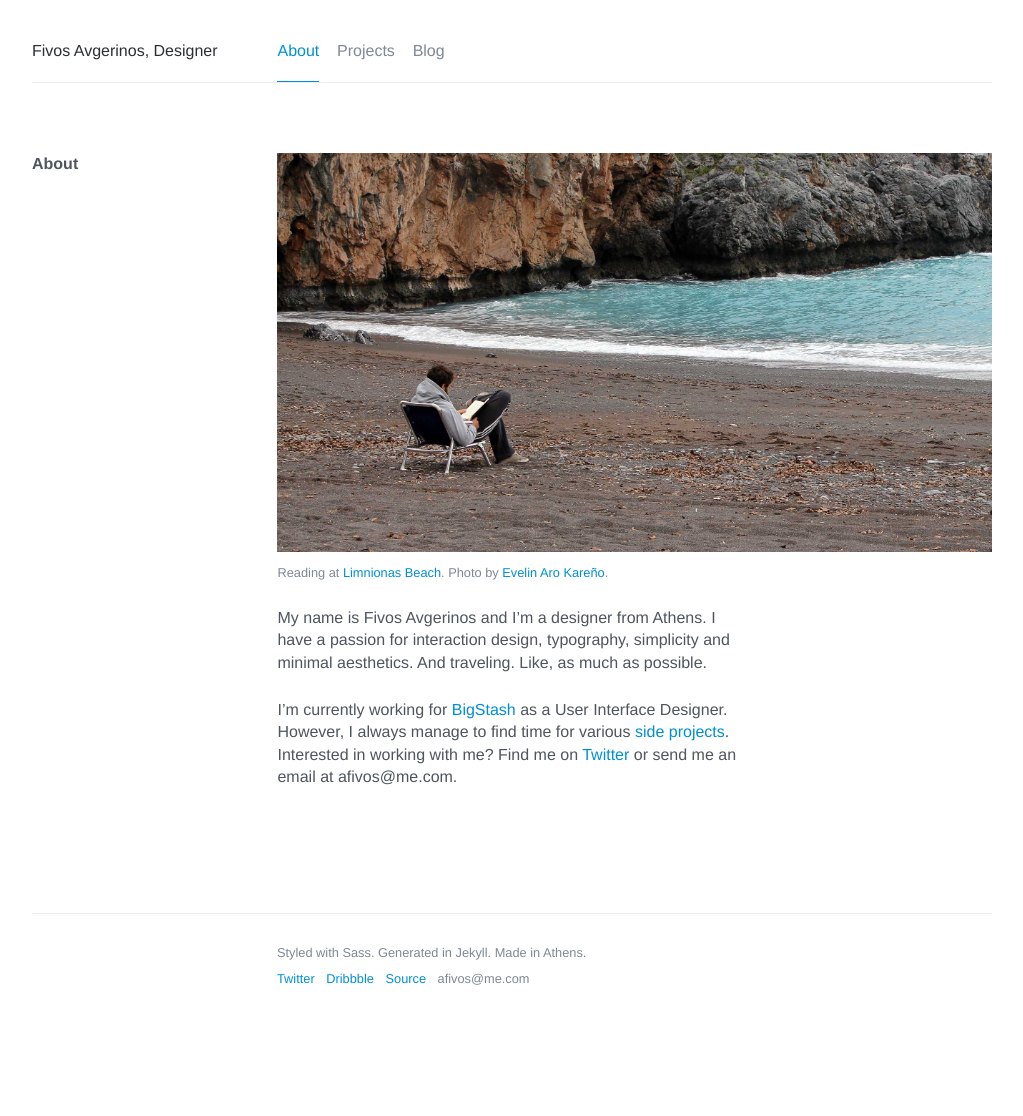
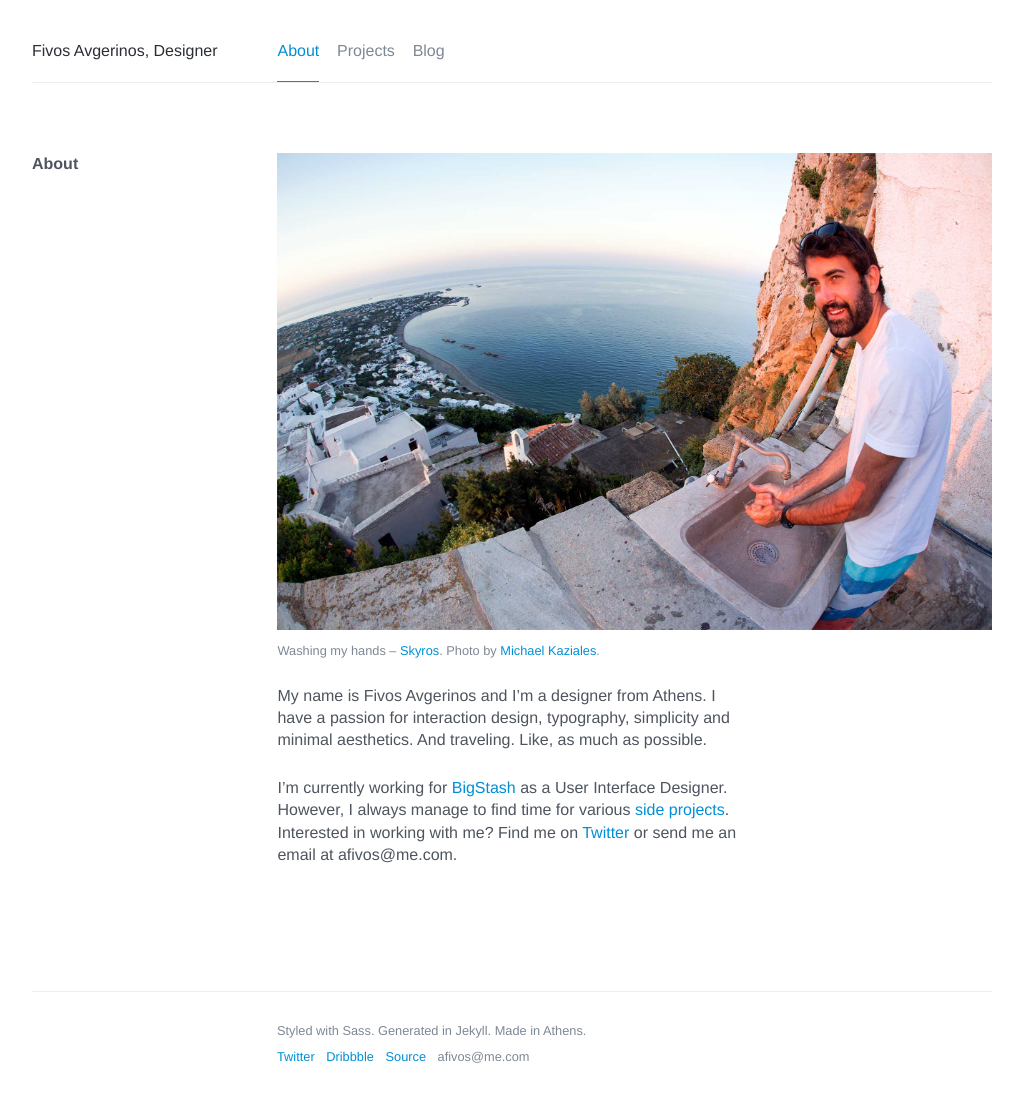
Before and after one commit to afivos/afivos.com, a Jekyll site: the page built from index.md, in a window 1280 px wide. Shown: the whole page, without its empty margins (128-1151 px from the left). Built offline with Jekyll 4.4.1, drawn with Linux system fonts in a browser that asks for light colours; nearby versions of some CDN libraries; comment, search, counter and statistics services are not loaded; before the commit the page ends 1038 px from its top, so only the background shows below that.

Commit message:
Update photo

```diff
--- a/index.md
+++ b/index.md
@@ -2,7 +2,7 @@
 layout: page
 title: About
 ---
-{% image imgbleed me-reading-on-the-beach.jpg "Reading at [Limnionas Beach](http://www.greece.com/destinations/Central_Greece/Evia/Settlement/Limnionas.html). Photo by [Evelin Aro Kareño](http://instagram.com/evekarenio)." %}
+{% image imgbleed IMG_1327.jpg "Washing my hands – [Skyros](http://www.greece.com/destinations/Sporades/Skyros/). Photo by [Michael Kaziales](https://500px.com/mickaz)." %}
 
 My name is Fivos Avgerinos and I'm a designer from Athens. I have a passion for interaction design, typography, simplicity and minimal aesthetics. And traveling. Like, as much as possible.
 
```
Also changed, not shown: images/IMG_1327.jpg (added).
